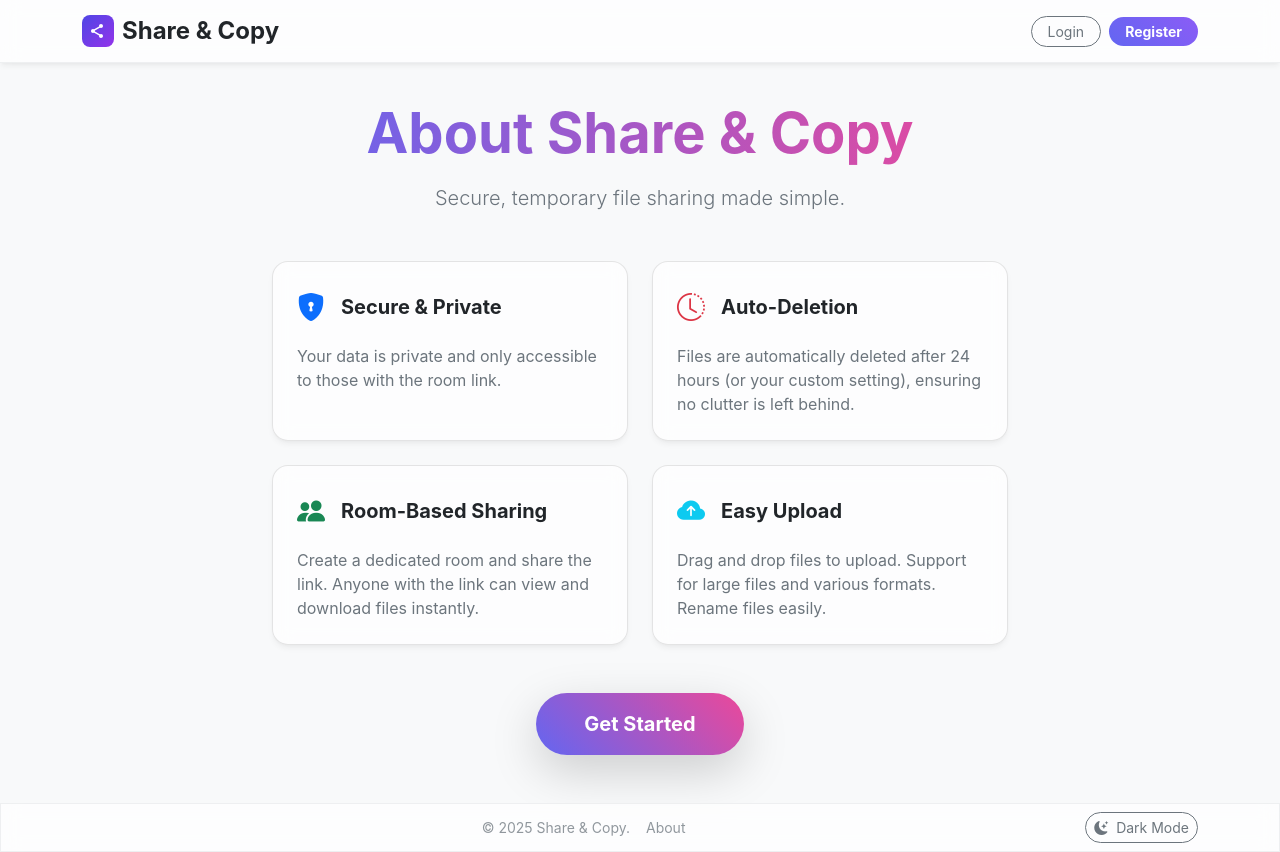
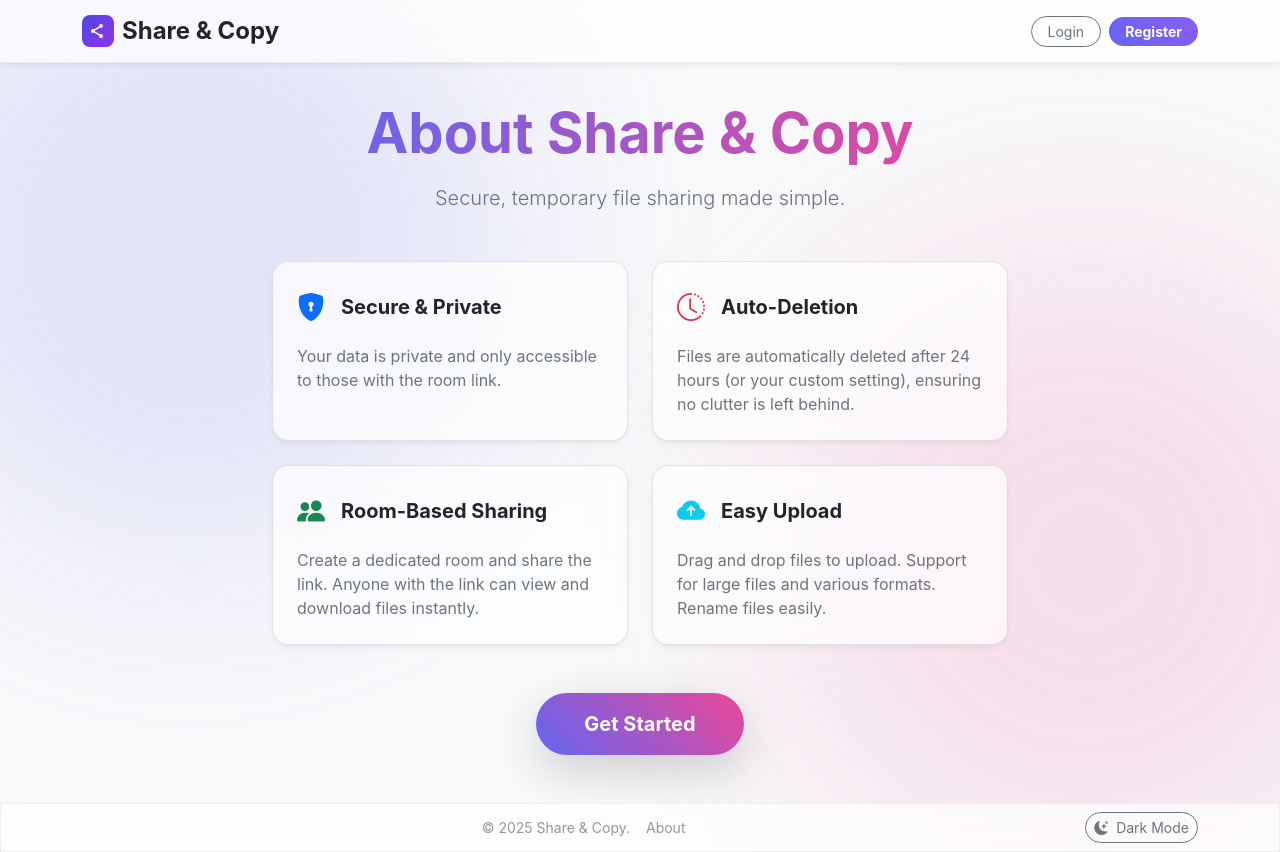
Before and after one commit to yaronserlin/ShareAndCopy, a React (Vite) app in the folder client/: page /about in a window 1280 px wide. Built offline with nearby package versions, Linux system fonts and the light colour scheme; no server answers.

Commit message:
feat: Add background decorations to Auth, About, and NotFound pages, adjust client layout, and refactor server constants.

```diff
--- a/client/src/components/About.jsx
+++ b/client/src/components/About.jsx
@@ -2,10 +2,12 @@ import React from 'react';
 import { Link } from 'react-router-dom';
 import GlassCard from './common/GlassCard';
 import GradientButton from './common/GradientButton';
+import BackgroundDecorations from './common/BackgroundDecorations';
 
 const About = () => {
     return (
-        <div className="container pb-5" style={{ paddingTop: '100px' }}>
+        <div className="container pb-5 d-flex flex-column flex-grow-1" style={{ paddingTop: '100px' }}>
+            <BackgroundDecorations />
             <div className="row justify-content-center">
                 <div className="col-lg-8">
                     <div className="text-center mb-5">
--- a/client/src/components/NotFound.jsx
+++ b/client/src/components/NotFound.jsx
@@ -1,5 +1,6 @@
 import React from 'react';
 import { Link, useLocation } from 'react-router-dom';
+import BackgroundDecorations from './common/BackgroundDecorations';
 
 const NotFound = ({ title: propTitle, message: propMessage }) => {
     const location = useLocation();
@@ -9,7 +10,8 @@ const NotFound = ({ title: propTitle, message: propMessage }) => {
     const displayMessage = propMessage || message || "Oops! The page you are looking for doesn't exist or has been moved.";
 
     return (
-        <div className="d-flex flex-column justify-content-center align-items-center vh-100 transition-colors duration-300 text-center p-4">
+        <div className="d-flex flex-column justify-content-center align-items-center flex-grow-1 transition-colors duration-300 text-center p-4">
+            <BackgroundDecorations />
             <h1 className="display-1 fw-bold text-primary mb-3" style={{ background: 'linear-gradient(to right, #6366f1, #ec4899)', WebkitBackgroundClip: 'text', WebkitTextFillColor: 'transparent' }}>
                 404
             </h1>
--- a/client/src/components/common/BackgroundDecorations.jsx
+++ b/client/src/components/common/BackgroundDecorations.jsx
@@ -3,8 +3,8 @@ import React from 'react';
 const BackgroundDecorations = () => {
     return (
         <>
-            <div className="position-fixed" style={{ top: '-10%', left: '-10%', width: '100vw', height: '100vw', backgroundColor: '#6366f1', borderRadius: '50%', filter: 'blur(120px)', opacity: 0.15, zIndex: 0 }}></div>
-            <div className="position-fixed" style={{ bottom: '-10%', right: '-10%', width: '100vw', height: '100vw', backgroundColor: '#ec4899', borderRadius: '50%', filter: 'blur(120px)', opacity: 0.15, zIndex: 0 }}></div>
+            <div className="position-fixed" style={{ top: '-10%', left: '-10%', width: '50vmax', height: '50vmax', backgroundColor: '#6366f1', borderRadius: '50%', filter: 'blur(120px)', opacity: 0.15, zIndex: 0 }}></div>
+            <div className="position-fixed" style={{ bottom: '-10%', right: '-10%', width: '50vmax', height: '50vmax', backgroundColor: '#ec4899', borderRadius: '50%', filter: 'blur(120px)', opacity: 0.15, zIndex: 0 }}></div>
         </>
     );
 };
--- a/client/src/features/Auth/components/AuthLayout.jsx
+++ b/client/src/features/Auth/components/AuthLayout.jsx
@@ -9,7 +9,7 @@ const AuthLayout = ({ children, title, subtitle, onSwitchMode, switchText }) =>
             <div className="auth-blob auth-blob-2"></div>
             <div className="auth-blob auth-blob-3"></div>
 
-            <div className="position-relative z-1 w-100 p-4 p-md-5 glass-panel rounded-4 m-3 auth-card">
+            <div className="position-relative z-1 w-100 p-4  glass-panel rounded-4 m-3 auth-card">
                 <div className="text-center mb-4">
                     <h2 className="display-6 fw-bold mb-2">
                         {title}
--- a/client/src/features/Auth/index.jsx
+++ b/client/src/features/Auth/index.jsx
@@ -3,6 +3,7 @@ import { useLocation, useNavigate } from 'react-router-dom';
 import AuthLayout from './components/AuthLayout';
 import LoginForm from './components/LoginForm';
 import RegisterForm from './components/RegisterForm';
+import BackgroundDecorations from '../../components/common/BackgroundDecorations';
 
 const Auth = () => {
     const location = useLocation();
@@ -18,6 +19,8 @@ const Auth = () => {
     };
 
     return (
+        <>
+            <BackgroundDecorations />
             <AuthLayout
                 title={isLogin ? "Welcome Back" : "Create Account"}
                 subtitle={isLogin ? 'Login to continue.' : 'Create an account to get started.'}
@@ -26,6 +29,7 @@ const Auth = () => {
             >
                 {isLogin ? <LoginForm /> : <RegisterForm />}
             </AuthLayout>
+        </>
     );
 };
 
```
Also changed, not shown: 1 other file (tests, documents, lock files or other folders). Lines whose indentation alone changed are shown as unchanged.
